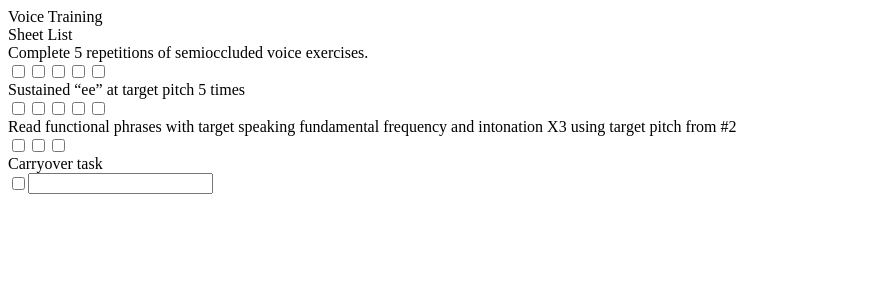
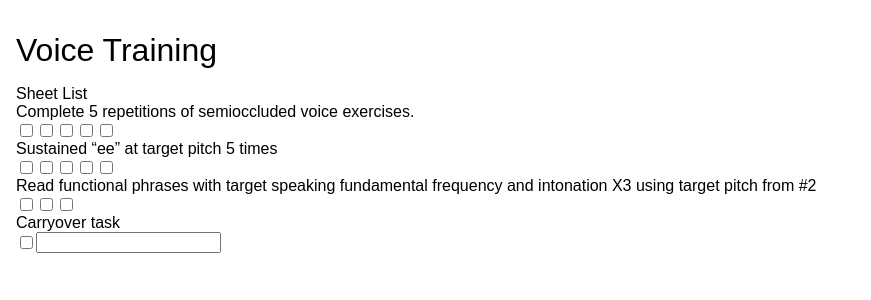
Before and after one commit to resistdesign/voice-training, a React (Vite) app: page / in a window 1280 px wide. Shown: the top 300 px of the page, without its empty margins (0-871 px from the left). Built offline with nearby package versions, Linux system fonts and the light colour scheme.

Commit message:
feat: (App) Add basic global styling.

```diff
--- a/src/App.tsx
+++ b/src/App.tsx
@@ -3,10 +3,38 @@ import { Column, Row } from './Layout';
 import { SheetView } from './SheetView';
 import { JSONLocalStorage } from './Utils/JSONLocalStorage';
 import { Sheet } from './Types';
+import styled, { createGlobalStyle } from 'styled-components';
 
 const APP_NAME = 'VoiceTraining';
 const SHEET_ITEM_TYPE_NAME = 'Sheet';
 const SHEET_ITEM_SERVICE = new JSONLocalStorage<Sheet>(APP_NAME, SHEET_ITEM_TYPE_NAME);
+
+const GlobalStyle = createGlobalStyle`
+  html,
+  body {
+    flex: 0 0 auto;
+    display: flex;
+    flex-direction: column;
+    align-items: stretch;
+    justify-content: stretch;
+    width: 100vw;
+    height: 100vh;
+    margin: 0;
+    padding: 0;
+    overflow: hidden;
+    font-family: sans-serif;
+  }
+`;
+
+const AppBase = styled(Column)`
+  padding: 1em;
+`;
+const Header = styled(Column)`
+  padding: 1em 0;
+`;
+const HeaderTitle = styled(Row)`
+  font-size: 2em;
+`;
 
 export const App: FC = () => {
   const [query, setQuery] = useState<Partial<Sheet>>({});
@@ -20,12 +48,15 @@ export const App: FC = () => {
   }, [currentSheet]);
 
   return (
-    <Column>
-      <Row>Voice Training</Row>
+    <AppBase>
+      <GlobalStyle />
+      <Header>
+        <HeaderTitle>Voice Training</HeaderTitle>
+      </Header>
       <Column>Sheet List</Column>
       <Column>
         <SheetView />
       </Column>
-    </Column>
+    </AppBase>
   );
 };
--- a/src/Types.ts
+++ b/src/Types.ts
@@ -5,6 +5,7 @@ export type FiveLongCompletedRepetitionList = [boolean, boolean, boolean, boolea
 export type ThreeLongCompletedRepetitionList = [boolean, boolean, boolean];
 
 export type Sheet = PersistableItem & {
+  name: string;
   semioccluded: FiveLongCompletedRepetitionList;
   sustainedPitch: FiveLongCompletedRepetitionList;
   functionalPhrases: ThreeLongCompletedRepetitionList;
```
